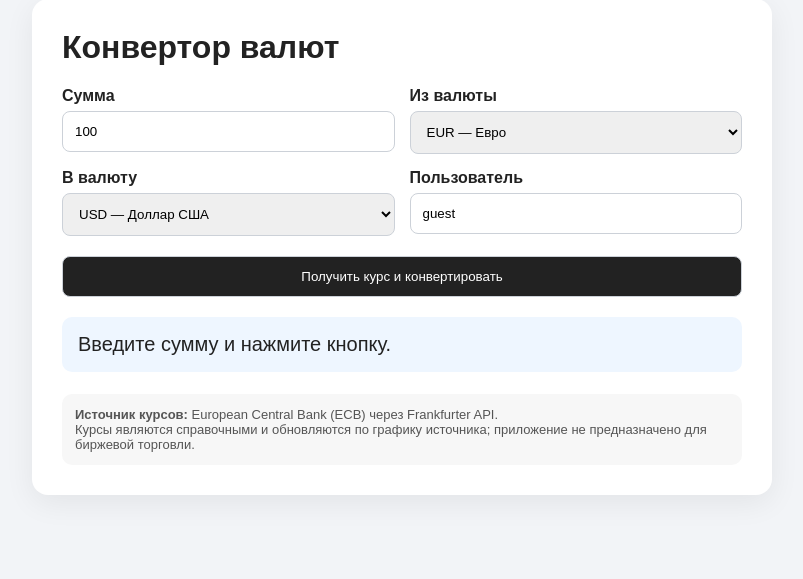
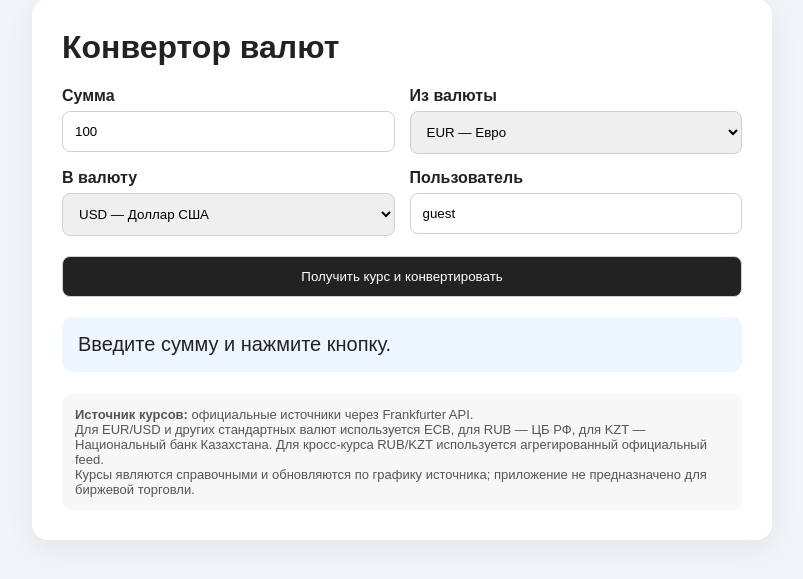
Before and after one commit to Pavel063/currency_converter_api, a Flask app: page / in a window 1280 px wide. Shown: the part 41-620 px from the top of the page, without its empty margins (238-1041 px from the left). Run offline with Flask 3, Linux system fonts and the light colour scheme.

Commit message:
Add files via upload

```diff
--- a/app.py
+++ b/app.py
@@ -7,15 +7,16 @@ import requests
 app = Flask(__name__)
 DB = 'converter.db'
 API_BASE = 'https://api.frankfurter.dev/v2'
-# Frankfurter can use a blended feed or a pinned provider. We use ECB here
-# so the displayed rate comes from an official reference-rate provider.
+# Frankfurter supports both pinned official providers and an aggregated feed.
+# ECB is the default for standard currencies; RUB and KZT use their national sources.
 API_PROVIDER = 'ecb'
 
 # Fallback list used only to build the selectors if the API is temporarily unavailable.
 CURRENCIES = {
     'EUR': 'Евро', 'USD': 'Доллар США', 'GBP': 'Фунт стерлингов',
-    'RUB': 'Российский рубль', 'CNY': 'Китайский юань',
-    'JPY': 'Японская иена', 'CHF': 'Швейцарский франк', 'PLN': 'Польский злотый'
+    'RUB': 'Российский рубль', 'KZT': 'Казахстанский тенге',
+    'CNY': 'Китайский юань', 'JPY': 'Японская иена',
+    'CHF': 'Швейцарский франк', 'PLN': 'Польский злотый'
 }
 
 
@@ -48,16 +49,51 @@ def init_db():
 
 
 def fetch_rate(src: str, dst: str):
-    """Return (rate, date) from Frankfurter/ECB."""
+    """Return (rate, date, provider) using the most relevant official source.
+
+    ECB is used for the standard currencies. RUB is requested from the
+    Central Bank of Russia (CBR), and KZT from the National Bank of Kazakhstan
+    (NBK). If a provider-specific pair is unavailable, the general Frankfurter
+    endpoint is used as a fallback.
+    """
     if src == dst:
         today = datetime.now(timezone.utc).date().isoformat()
-        return Decimal('1'), today
+        return Decimal('1'), today, 'Без запроса к API (одинаковые валюты)'
 
-    url = f'{API_BASE}/providers/{API_PROVIDER}/rate/{src.lower()}/{dst.lower()}'
-    response = requests.get(url, timeout=8)
-    response.raise_for_status()
-    data = response.json()
-    return Decimal(str(data['rate'])), data['date']
+    # Use the provider associated with the special currency in the pair.
+    # When RUB and KZT are both selected, use the aggregated official feed
+    # because neither single-country provider is guaranteed to publish every
+    # RUB/KZT cross-rate.
+    provider = API_PROVIDER
+    provider_label = 'European Central Bank (ECB) через Frankfurter'
+    if src == 'RUB' and dst != 'KZT' or dst == 'RUB' and src != 'KZT':
+        provider = 'cbr'
+        provider_label = 'Центральный банк России (CBR) через Frankfurter'
+    elif src == 'KZT' and dst != 'RUB' or dst == 'KZT' and src != 'RUB':
+        provider = 'nbk'
+        provider_label = 'Национальный банк Казахстана (NBK) через Frankfurter'
+
+    if src == 'RUB' and dst == 'KZT' or src == 'KZT' and dst == 'RUB':
+        provider = None
+        provider_label = 'Frankfurter — агрегированные официальные источники'
+
+    if provider:
+        url = f'{API_BASE}/providers/{provider}/rate/{src.lower()}/{dst.lower()}'
+    else:
+        url = f'{API_BASE}/rate/{src.lower()}/{dst.lower()}'
+
+    try:
+        response = requests.get(url, timeout=8)
+        response.raise_for_status()
+        data = response.json()
+        return Decimal(str(data['rate'])), data['date'], provider_label
+    except (requests.RequestException, KeyError, ValueError, InvalidOperation):
+        # Fallback to Frankfurter's aggregated official-source feed.
+        fallback = f'{API_BASE}/rate/{src.lower()}/{dst.lower()}'
+        response = requests.get(fallback, timeout=8)
+        response.raise_for_status()
+        data = response.json()
+        return Decimal(str(data['rate'])), data['date'], 'Frankfurter — агрегированные официальные источники'
 
 
 @app.route('/')
@@ -83,7 +119,7 @@ def convert():
         return jsonify({'error': 'Сумма вне допустимого диапазона'}), 400
 
     try:
-        rate, rate_date = fetch_rate(src, dst)
+        rate, rate_date, provider = fetch_rate(src, dst)
     except (requests.RequestException, KeyError, ValueError, InvalidOperation) as exc:
         app.logger.warning('Currency API error: %s', exc)
         return jsonify({'error': 'Не удалось получить актуальный курс. Проверьте подключение к интернету.'}), 502
@@ -103,7 +139,7 @@ def convert():
         'result': float(result.quantize(Decimal('0.01'))),
         'rate': float(rate),
         'rate_date': rate_date,
-        'provider': 'European Central Bank (через Frankfurter)',
+        'provider': provider,
         'src': src,
         'dst': dst
     })
@@ -141,10 +177,10 @@ def vulnerable_history(user_id):
 
 @app.route('/api/rates')
 def rates():
-    """Return live EUR rates from ECB through Frankfurter."""
+    """Return live EUR rates from Frankfurter using official-source data."""
     try:
         response = requests.get(
-            f'{API_BASE}/providers/{API_PROVIDER}/rates',
+            f'{API_BASE}/rates',
             params={'base': 'EUR', 'quotes': ','.join(CURRENCIES.keys())},
             timeout=8,
         )
--- a/templates/index.html
+++ b/templates/index.html
@@ -25,7 +25,8 @@
   <button onclick="convert()">Получить курс и конвертировать</button>
   <div id="result" class="result">Введите сумму и нажмите кнопку.</div>
   <div id="meta" class="meta"></div>
-  <div class="source"><b>Источник курсов:</b> European Central Bank (ECB) через Frankfurter API.<br>
+  <div class="source"><b>Источник курсов:</b> официальные источники через Frankfurter API.<br>
+    Для EUR/USD и других стандартных валют используется ECB, для RUB — ЦБ РФ, для KZT — Национальный банк Казахстана. Для кросс-курса RUB/KZT используется агрегированный официальный feed.<br>
     Курсы являются справочными и обновляются по графику источника; приложение не предназначено для биржевой торговли.</div>
 </div>
 <script>
```
Also changed, not shown: README.md.
